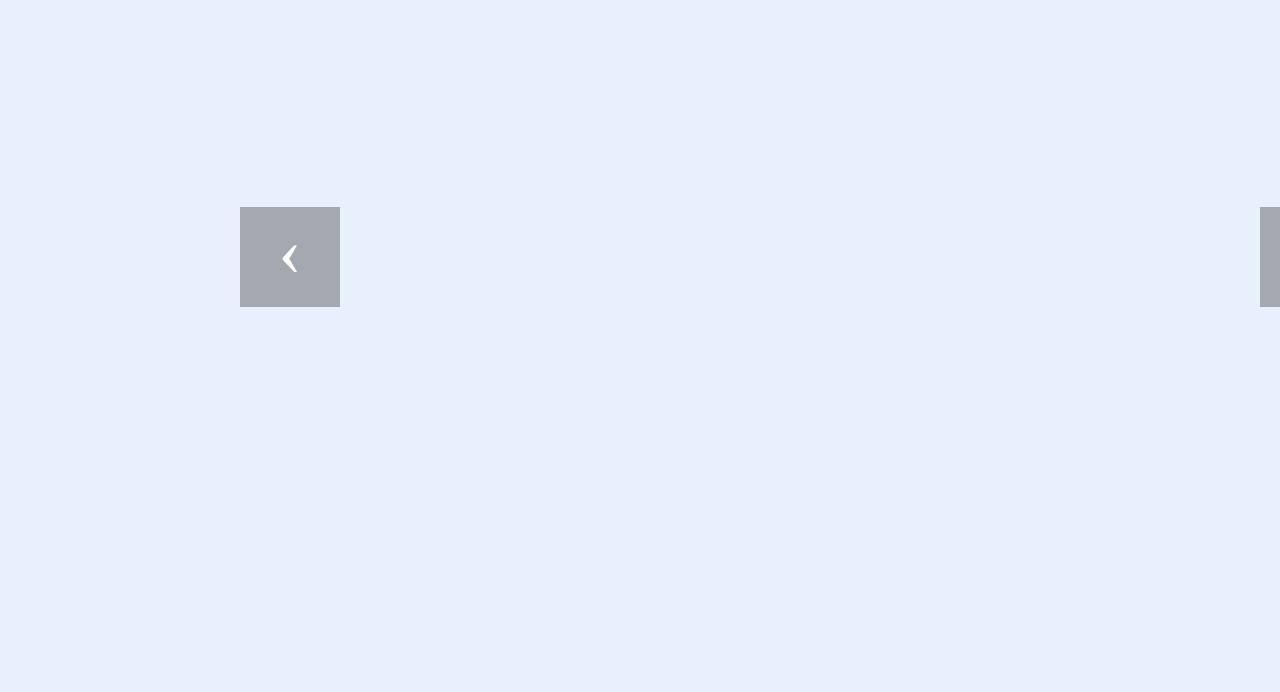
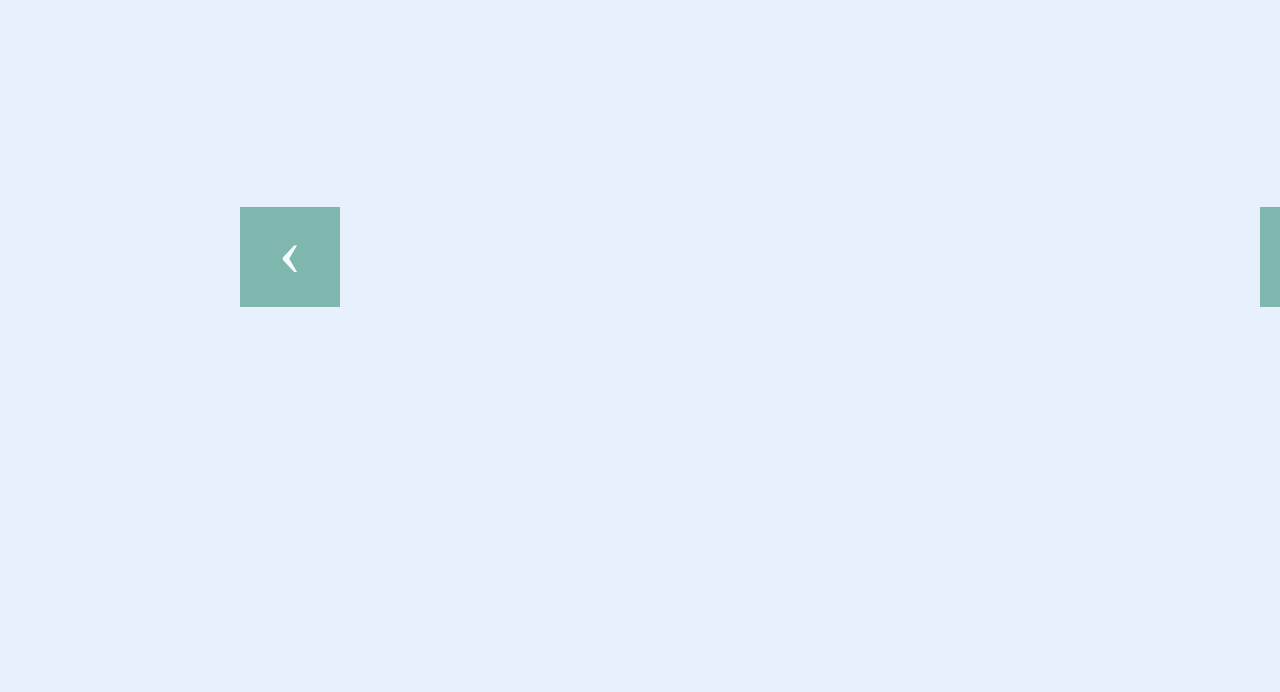
Before and after one commit to Akackk/goit-fe-course, a plain HTML site: page Module-5/index.html in a window 1280 px wide. Shown: the part 96-788 px from the top of the page. Drawn offline with Linux system fonts and the light colour scheme; a web font is replaced by a local one.

Commit message:
Module-5 new version

```diff
--- a/Module-5/css/styles.css
+++ b/Module-5/css/styles.css
@@ -132,20 +132,24 @@ main {
 	line-height: 90px;
 	vertical-align: middle;
 	color: #fff;
-	background-image: linear-gradient(rgba(0, 0, 0, 0.3), rgba(0, 0, 0, 0.3));
 	z-index: 2;
 	user-select: none;
+	background-color: #53a08e;
+	opacity: 0.7;
 }
+
+
 
 .slide > i:hover {
 	background-color: #1abc9c;
-	opacity: 0.8;
+	opacity: 1;
 }
 
 .left {
 	position: absolute;
 	top: 35%;
 	left: 15%;
+
 }
 
 .right {
```
